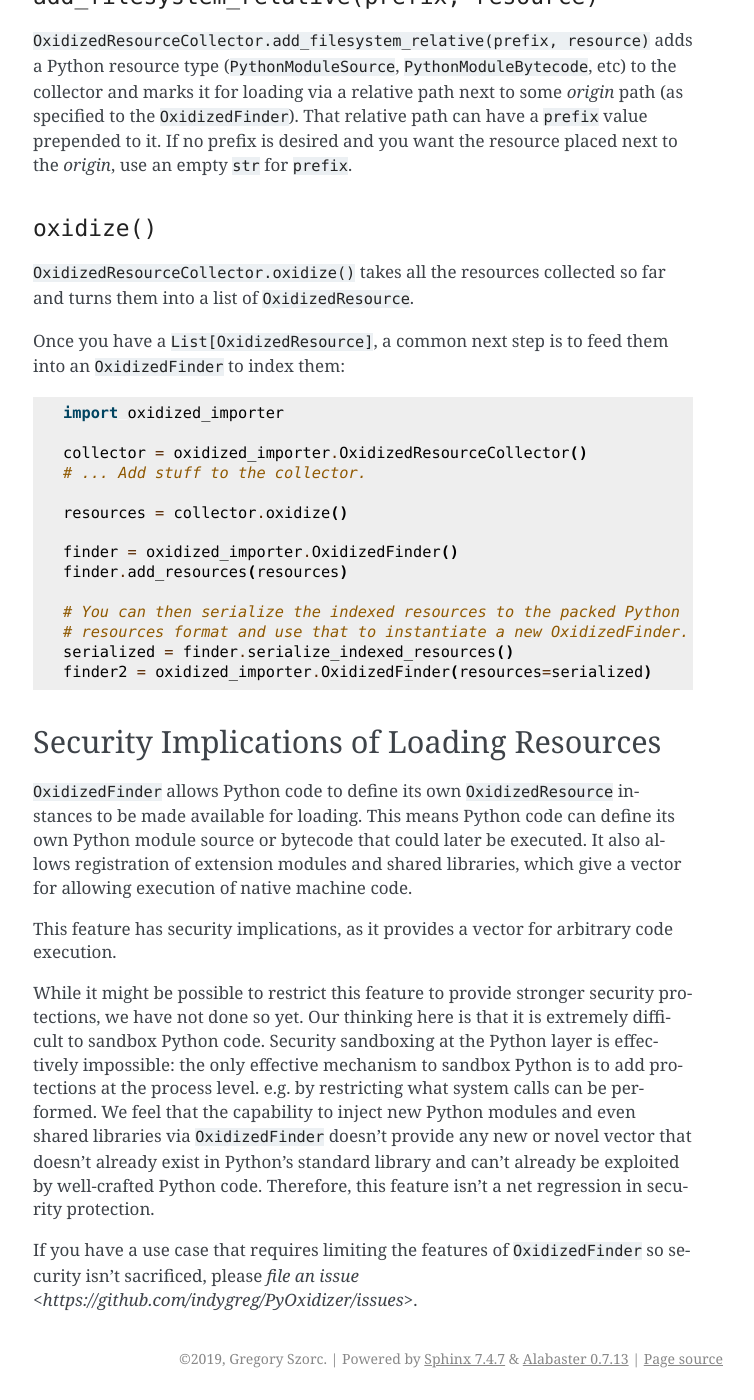
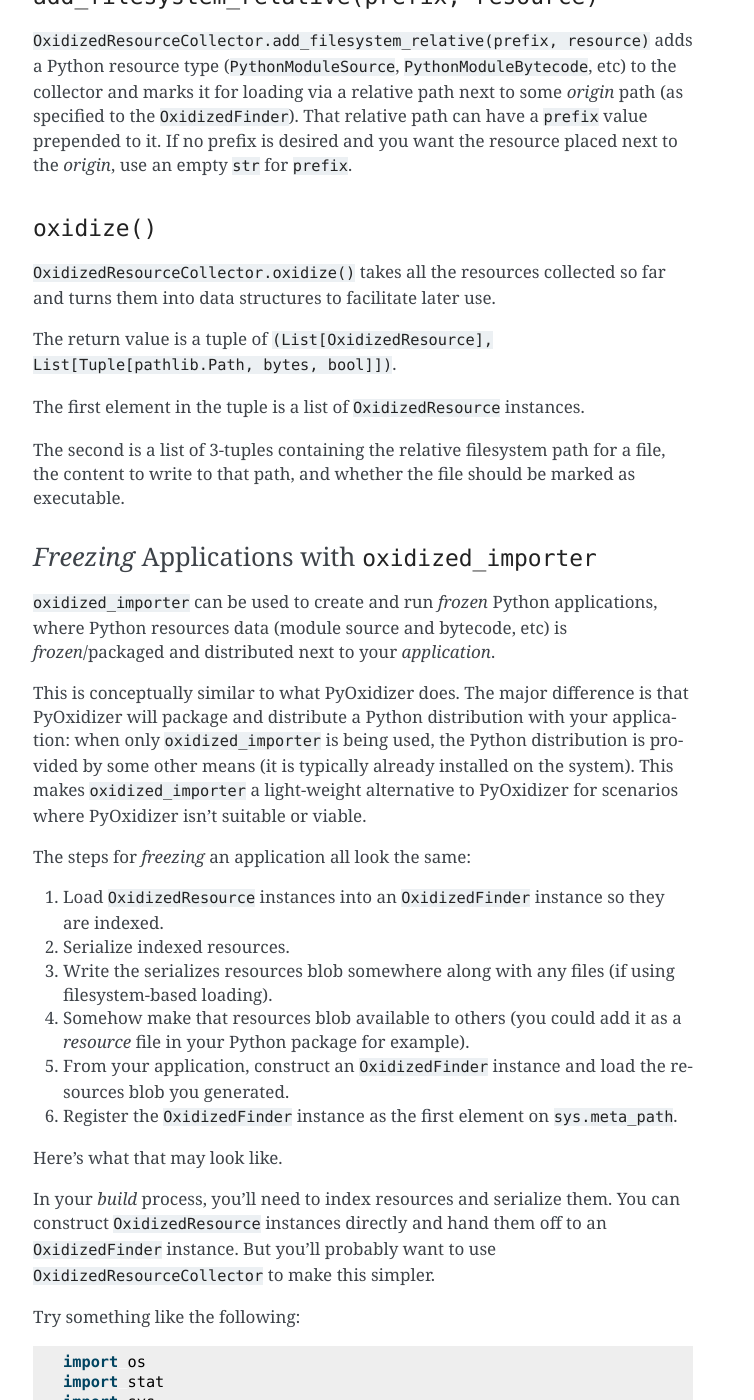
Before and after one commit to indygreg/PyOxidizer, a Sphinx documentation site: the page built from docs/oxidized_importer.rst, in a window 1280 px wide and 1400 px high, scrolled down 16445 px. Shown: the whole window, without its empty margins (387-1141 px from the left). Built offline with Sphinx 7.4.7, drawn with Linux system fonts in a browser that asks for light colours; the version number could not be read and is left out; some of the changed text lies outside the part shown.

Commit message:
pyembed: return file installs from oxidize()
And add documentation on how to "freeze" applications using the
new functionality.

```diff
--- a/docs/oxidized_importer.rst
+++ b/docs/oxidized_importer.rst
@@ -216,6 +216,8 @@ item in an iterable. It is exposed because function call overhead in Python
 can be non-trivial and it can be quicker to pass in an iterable of
 ``OxidizedResource`` than to call ``add_resource()`` potentially hundreds
 of times.
+
+.. _oxidized_finder_serialize_indexed_resources:
 
 ``serialize_indexed_resources(self, ...) -> bytes``
 ^^^^^^^^^^^^^^^^^^^^^^^^^^^^^^^^^^^^^^^^^^^^^^^^^^^
@@ -791,27 +793,144 @@ want the resource placed next to the *origin*, use an empty ``str`` for
 -------------
 
 ``OxidizedResourceCollector.oxidize()`` takes all the resources collected so
-far and turns them into a list of ``OxidizedResource``.
+far and turns them into data structures to facilitate later use.
 
-Once you have a ``List[OxidizedResource]``, a common next step is to feed
-them into an ``OxidizedFinder`` to index them:
+The return value is a tuple of
+``(List[OxidizedResource], List[Tuple[pathlib.Path, bytes, bool]])``.
+
+The first element in the tuple is a list of ``OxidizedResource`` instances.
+
+The second is a list of 3-tuples containing the relative filesystem
+path for a file, the content to write to that path, and whether the file
+should be marked as executable.
+
+.. _oxidized_importer_freezing:
+
+*Freezing* Applications with ``oxidized_importer``
+--------------------------------------------------
+
+``oxidized_importer`` can be used to create and run *frozen* Python
+applications, where Python resources data (module source and bytecode,
+etc) is *frozen*/packaged and distributed next to your *application*.
+
+This is conceptually similar to what PyOxidizer does. The major
+difference is that PyOxidizer will package and distribute a Python
+distribution with your application: when only ``oxidized_importer`` is being
+used, the Python distribution is provided by some other means (it is
+typically already installed on the system). This makes ``oxidized_importer``
+a light-weight alternative to PyOxidizer for scenarios where PyOxidizer
+isn't suitable or viable.
+
+The steps for *freezing* an application all look the same:
+
+1. Load ``OxidizedResource`` instances into an ``OxidizedFinder`` instance
+   so they are indexed.
+2. Serialize indexed resources.
+3. Write the serializes resources blob somewhere along with any
+   files (if using filesystem-based loading).
+4. Somehow make that resources blob available to others (you could
+   add it as a *resource* file in your Python package for example).
+5. From your application, construct an ``OxidizedFinder`` instance and
+   load the resources blob you generated.
+6. Register the ``OxidizedFinder`` instance as the first element on
+   ``sys.meta_path``.
+
+Here's what that may look like.
+
+In your *build* process, you'll need to index resources and serialize
+them. You can construct ``OxidizedResource`` instances directly and hand
+them off to an ``OxidizedFinder`` instance. But you'll probably want to
+use ``OxidizedResourceCollector`` to make this simpler.
+
+Try something like the following:
 
 .. code-block:: python
 
+   import os
+   import stat
+   import sys
+
    import oxidized_importer
 
-   collector = oxidized_importer.OxidizedResourceCollector()
-   # ... Add stuff to the collector.
+   # Create a collector to help with managing resources.
+   collector = oxidized_importer.OxidizedResourceCollector(policy="in-memory-only")
 
-   resources = collector.oxidize()
+   # Add all known Python resources by scanning sys.path.
+   # Note: this will pull in the Python standard library and
+   # any other installed packages, which may not be desirable!
+   for path in sys.path:
+       # Only directories can be scanned by oxidized_importer.
+       if os.path.isdir(path):
+           for resource in oxidized_finder.find_resources_in_path(path):
+               collector.add_in_memory(resource)
 
+   # Turn the collected resources into ``OxidizedResource`` and file
+   # install rules.
+   resources, file_installs = collector.oxidize()
+
+   # Now index the resources so we can serialize them.
    finder = oxidized_importer.OxidizedFinder()
    finder.add_resources(resources)
 
-   # You can then serialize the indexed resources to the packed Python
-   # resources format and use that to instantiate a new OxidizedFinder.
-   serialized = finder.serialize_indexed_resources()
-   finder2 = oxidized_importer.OxidizedFinder(resources=serialized)
+   # Turn the indexed resources into an opaque blob.
+   packed_data = finder.serialize_indexed_resources()
+
+   # Write out that data somewhere.
+   with open("oxidized_resources", "wb") as fh:
+       fh.write(packed_data)
+
+   # Then for all the file installs, materialize those files.
+   for (path, data, executable) in file_installs:
+       path.parent.mkdir(parents=True, exist_ok=True)
+
+       with path.open("wb") as fh:
+           fh.write(data)
+
+       if executable:
+           path.chmod(path.stat().st_mode | stat.S_IEXEC)
+
+At this point, you've collected all known Python resources and written
+out a data structure describing them all. For resources targeting in-memory
+loading, the content of those resources is embedded in the data structure.
+For resources targeting filesystem-relative loading, the data structure
+contains the relative path to those resources. And you've written out the
+files in the locations where those relative paths point to.
+
+Now, from our *application* code, we need to load the resources
+and register the custom importer with Python:
+
+.. code-block:: python
+
+   import os
+   import sys
+
+   import oxidized_importer
+
+   # Load the resources data into memory.
+   with open("oxidized_resources", "rb") as fh:
+       packed_data = fh.read()
+
+   # Load those resources into an instance of our custom importer. This
+   # will read the index in the passed data structure and make all
+   # resources immediately available for importing.
+   finder = oxidized_importer.OxidizedFinder(resources=packed_data)
+
+   # If the relative path of filesystem-based resources is not relative
+   # to the current executable (which is likely the ``python3`` executable),
+   # you'll need to set ``origin`` to the directory the resources are
+   # relative to.
+   finder = oxidized_importer.OxidizedFinder(
+       resources=packed_data,
+       relative_path_origin=os.path.dirname(os.path.abspath(__file__)),
+   )
+
+   # Register the meta path finder as the first item, making it the
+   # first finder that is consulted.
+   sys.meta_path.insert(0, finder)
+
+   # At this point, you should be able to ``import`` modules defined
+   # in the resources data!
+
 
 
 Security Implications of Loading Resources
```
Also changed, not shown: 2 other files.
